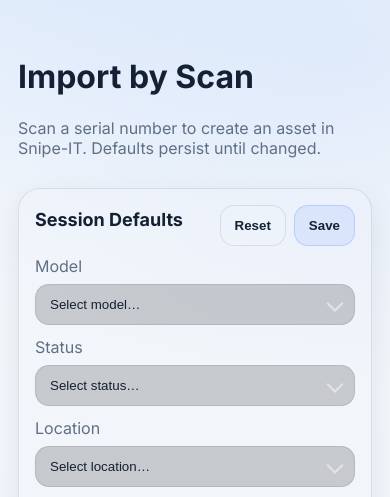
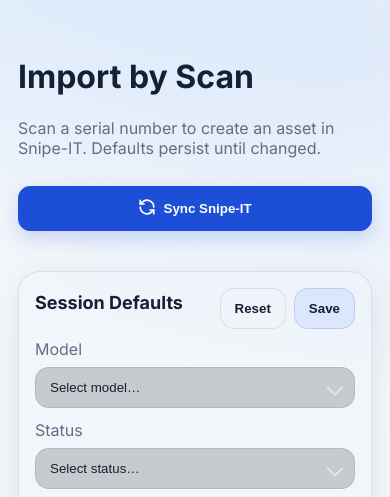
Before and after one commit to bj-pullman/launchpad-core, a Python web app: template apps/snipeops/import_by_scan/templates/import_by_scan/index.html in a window 390 px wide. Shown: the part 77-574 px from the top of the page. Run offline with Jinja, Linux system fonts and the light colour scheme; the template is opened without the code that fills it, so the values that code supplies are empty.

Commit message:
Add Snipe-IT sync actions to Import By Scan and Catalog
- add Import By Scan catalog sync endpoint using run_full_sync()
- add Sync Snipe-IT button to Import By Scan header
- add sync status feedback and loading animation
- reload Import By Scan dropdown data after sync completion
- update Snipe Catalog sync button to match Media Catalog UX
- add spinning sync icon state for catalog synchronization
- align sync button styling with Media Catalog in dark mode
- align sync button styling with Media Catalog in light mode
- preserve existing catalog sync workflow and permissions
- improve consistency across SnipeOps catalog management tools

```diff
--- a/apps/snipeops/import_by_scan/static/css/import_by_scan.css
+++ b/apps/snipeops/import_by_scan/static/css/import_by_scan.css
@@ -4,6 +4,90 @@
   justify-content:space-between;
   gap: 12px;
   margin-top: 18px;
+}
+
+.tool-header-actions {
+  display: flex;
+  flex-direction: column;
+  align-items: flex-end;
+  gap: 8px;
+}
+
+.sync-btn {
+  display: inline-flex;
+  align-items: center;
+  justify-content: center;
+  gap: .45rem;
+
+  border: 1px solid rgba(122,162,255,.35);
+  border-radius: 12px;
+  background: rgba(122,162,255,.16);
+  color: var(--text);
+
+  padding: .7rem .95rem;
+  font-weight: 800;
+  cursor: pointer;
+  white-space: nowrap;
+
+  min-width: 145px;
+  box-shadow: 0 8px 18px rgba(29,78,216,.18);
+}
+
+.sync-btn:hover {
+  background: rgba(122,162,255,.24);
+}
+
+body[data-theme="light"] .sync-btn {
+  background: #1d4ed8;
+  color: #ffffff;
+  border-color: #1d4ed8;
+}
+
+body[data-theme="light"] .sync-btn:hover {
+  background: #1e40af;
+}
+
+.sync-btn:disabled {
+  opacity: .65;
+  cursor: not-allowed;
+}
+
+.sync-btn.is-syncing .btn-icon {
+  animation: spin-sync 900ms linear infinite;
+}
+
+.sync-status {
+  min-height: 18px;
+  font-size: 13px;
+}
+
+.sync-status.ok {
+  color: var(--text);
+}
+
+.sync-status.bad {
+  color: #ffb4b4;
+}
+
+@keyframes spin-sync {
+  to {
+    transform: rotate(360deg);
+  }
+}
+
+@media (max-width: 700px) {
+  .tool-header {
+    flex-direction: column;
+  }
+
+  .tool-header-actions {
+    align-items: stretch;
+    width: 100%;
+  }
+
+  .sync-btn {
+    justify-content: center;
+  }
 }
 
 .mono{
--- a/apps/snipeops/import_by_scan/static/js/import_by_scan.js
+++ b/apps/snipeops/import_by_scan/static/js/import_by_scan.js
@@ -132,10 +132,59 @@ function prependRecentRow({timestamp, serial, ok, asset_tag, asset_url, message}
   tbody.prepend(tr);
 }
 
+async function runSnipeSync(){
+  const btn = $("syncSnipeBtn");
+  const status = $("syncStatus");
+
+  if (!btn || !status) return;
+
+  const originalHtml = btn.innerHTML;
+
+  btn.disabled = true;
+  btn.classList.add("is-syncing");
+  btn.innerHTML = `
+    <span class="btn-icon" aria-hidden="true">
+      <svg viewBox="0 0 24 24" width="18" height="18" fill="none" stroke="currentColor" stroke-width="2.25"
+        stroke-linecap="round" stroke-linejoin="round">
+        <path d="M21 12a9 9 0 0 0-15.2-6.5L3 8" />
+        <path d="M3 3v5h5" />
+        <path d="M3 12a9 9 0 0 0 15.2 6.5L21 16" />
+        <path d="M21 21v-5h-5" />
+      </svg>
+    </span>
+    <span>Syncing...</span>
+  `;
+
+  setStatus(status, "Syncing Snipe-IT catalog...", true);
+
+  try{
+    const resp = await fetch("/import-by-scan/sync", {
+      method: "POST",
+      headers: { "Accept": "application/json" }
+    });
+
+    const data = await resp.json();
+
+    if (!resp.ok || data.ok === false){
+      throw new Error(data.error || data.message || "Snipe-IT sync failed.");
+    }
+
+    setStatus(status, "Sync complete. Reloading dropdowns...", true);
+    window.location.reload();
+  }catch(err){
+    setStatus(status, err.message || "Snipe-IT sync failed.", false);
+  }finally{
+    btn.disabled = false;
+    btn.classList.remove("is-syncing");
+    btn.innerHTML = originalHtml;
+  }
+}
+
 // ---- main ----
 document.addEventListener("DOMContentLoaded", async () => {
   $("saveDefaults")?.addEventListener("click", saveDefaults);
   $("resetDefaults")?.addEventListener("click", resetDefaults);
+  $("syncSnipeBtn")?.addEventListener("click", runSnipeSync);
 
   const saved = loadSavedDefaults();
   if (saved){
--- a/apps/snipeops/import_by_scan/templates/import_by_scan/index.html
+++ b/apps/snipeops/import_by_scan/templates/import_by_scan/index.html
@@ -13,6 +13,23 @@
   <div>
     <h1>Import by Scan</h1>
     <p class="muted">Scan a serial number to create an asset in Snipe-IT. Defaults persist until changed.</p>
+  </div>
+
+  <div class="tool-header-actions">
+    <button id="syncSnipeBtn" class="sync-btn" type="button">
+      <span class="btn-icon" aria-hidden="true">
+        <svg viewBox="0 0 24 24" width="18" height="18" fill="none" stroke="currentColor" stroke-width="2.25"
+          stroke-linecap="round" stroke-linejoin="round">
+          <path d="M21 12a9 9 0 0 0-15.2-6.5L3 8" />
+          <path d="M3 3v5h5" />
+          <path d="M3 12a9 9 0 0 0 15.2 6.5L21 16" />
+          <path d="M21 21v-5h-5" />
+        </svg>
+      </span>
+      <span>Sync Snipe-IT</span>
+    </button>
+
+    <div id="syncStatus" class="sync-status"></div>
   </div>
 </div>
 
@@ -33,7 +50,8 @@
           <select id="model_id" name="model_id">
             <option value="">Select model…</option>
             {% for m in models %}
-                <option value="{{ m.id }}">{{ m.name }}{% if m.manufacturer_name %} ({{ m.manufacturer_name }}){% endif %}</option>
+            <option value="{{ m.id }}">{{ m.name }}{% if m.manufacturer_name %} ({{ m.manufacturer_name }}){% endif %}
+            </option>
             {% endfor %}
           </select>
         </div>
@@ -111,7 +129,8 @@
         <label class="label" for="asset_tag">
           Asset Tag <span class="badge badge-opt">Optional</span>
         </label>
-          <input id="asset_tag" name="asset_tag" class="input" inputmode="numeric" placeholder="6 digits (e.g. 123456) or blank" />
+        <input id="asset_tag" name="asset_tag" class="input" inputmode="numeric"
+          placeholder="6 digits (e.g. 123456) or blank" />
       </div>
     </div>
 
@@ -125,7 +144,8 @@
     <form id="scanForm" class="scan-form">
       <label class="label" for="serial">Serial number</label>
       <div class="row">
-          <input id="serial" name="serial" class="input" autocomplete="off" autofocus placeholder="Scan serial barcode…" />
+        <input id="serial" name="serial" class="input" autocomplete="off" autofocus
+          placeholder="Scan serial barcode…" />
         <button class="btn" type="submit">Create</button>
       </div>
       <div id="status" class="status muted">Ready.</div>
```
Also changed, not shown: other parts of apps/snipeops/import_by_scan/static/css/import_by_scan.css (+0 -107 lines), apps/snipeops/snipe_catalog/static/css/snipe_catalog.css (+41 -14 lines), apps/snipeops/snipe_catalog/static/js/snipe_catalog.js (+17 -1 lines), apps/snipeops/snipe_catalog/templates/snipe_catalog/index.html (+11 -2 lines). Lines whose indentation alone changed are shown as unchanged.
